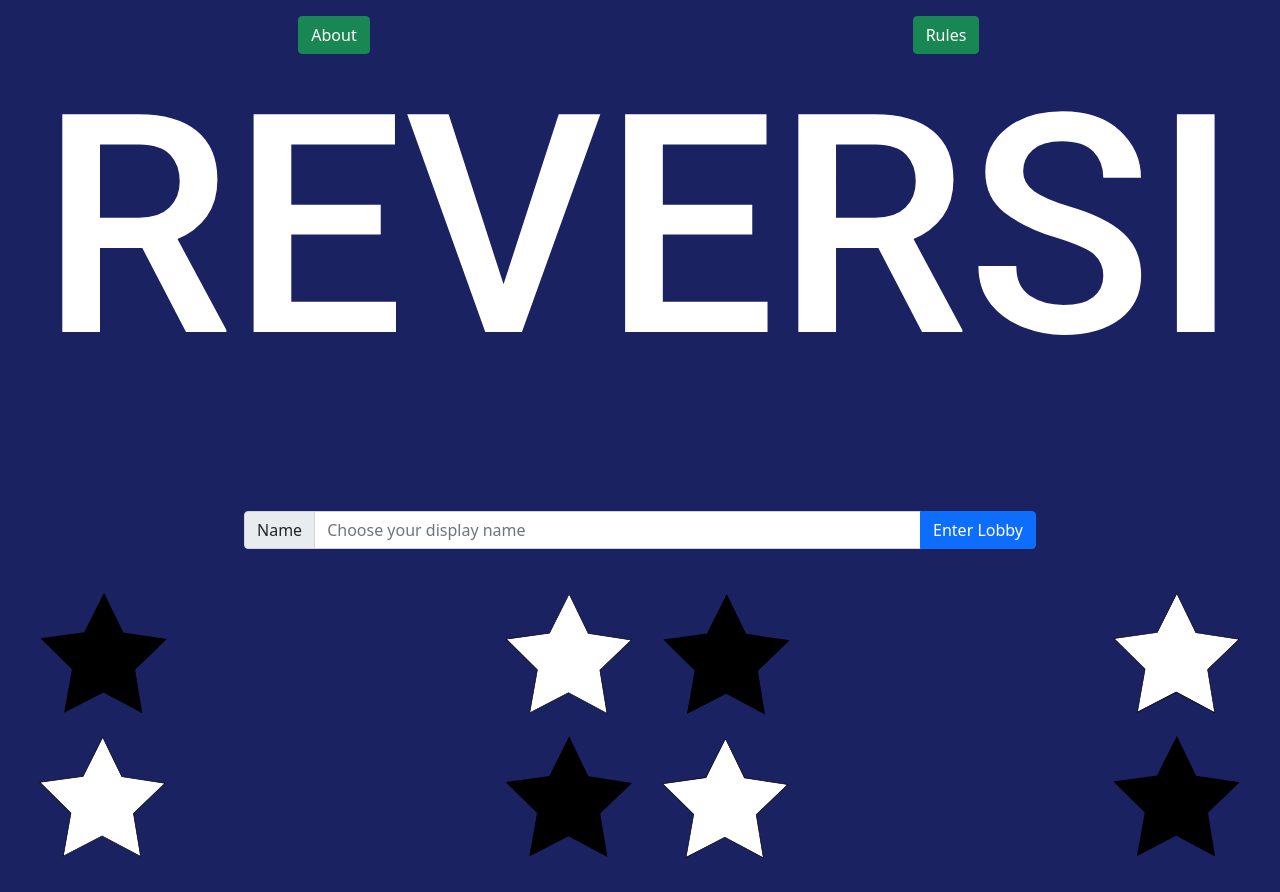
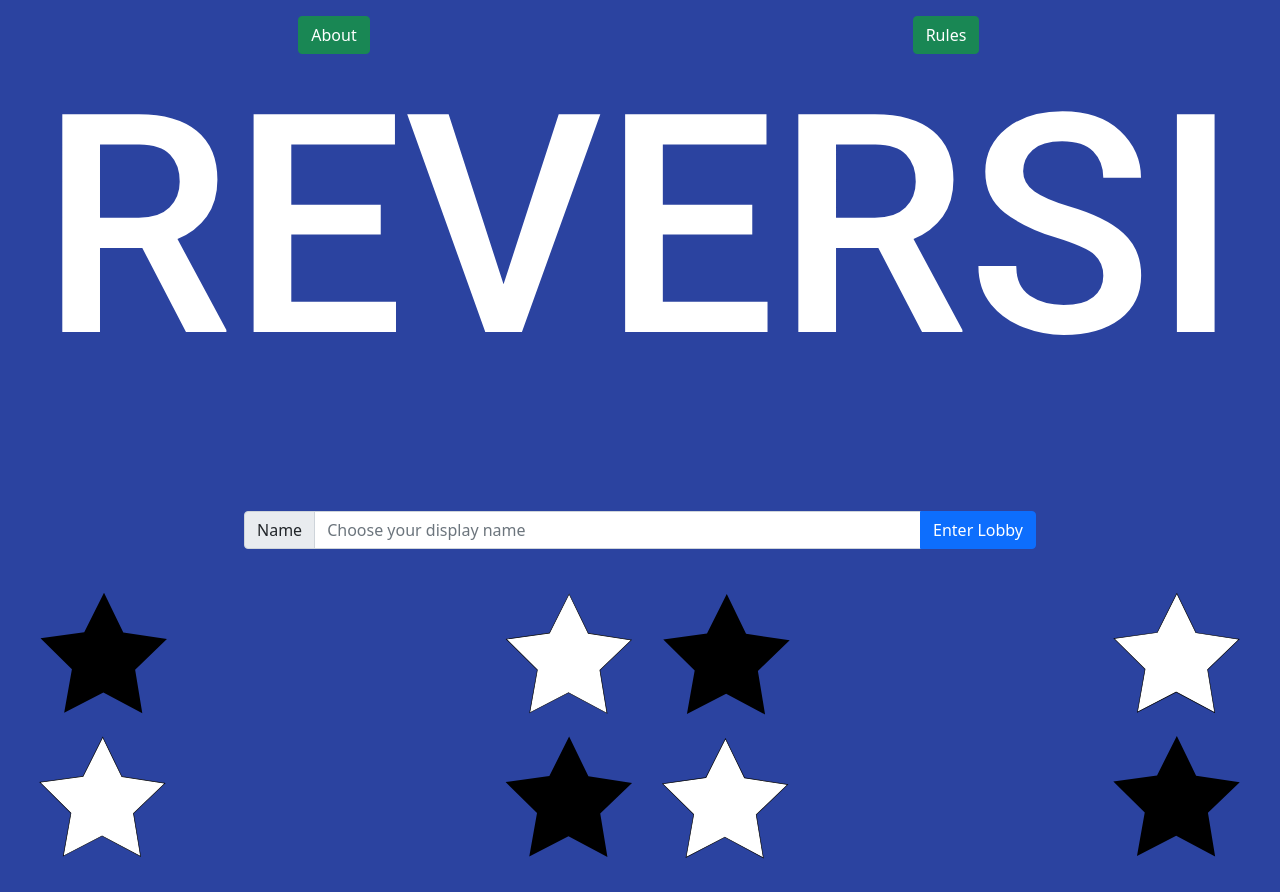
Before and after one commit to ntlrobbins/reversi-robbins, a website: page public/index.html in a window 1280 px wide. Drawn offline with nearby package versions, Linux system fonts and the light colour scheme.

Commit message:
more color updates

```diff
--- a/public/assets/css/game.css
+++ b/public/assets/css/game.css
@@ -1,5 +1,5 @@
   body {
-       background-color: rgb(196, 174, 210);
+       background-color: rgb(220, 216, 255);
       }
 
  .headerrow, #messagePane {
--- a/public/index.html
+++ b/public/index.html
@@ -11,7 +11,7 @@
     <title>Reversi</title>
     <style>
       body {
-        background-color: rgb(26, 34, 98);
+        background-color: rgb(43, 67, 160);
       }
     </style>
 
```
